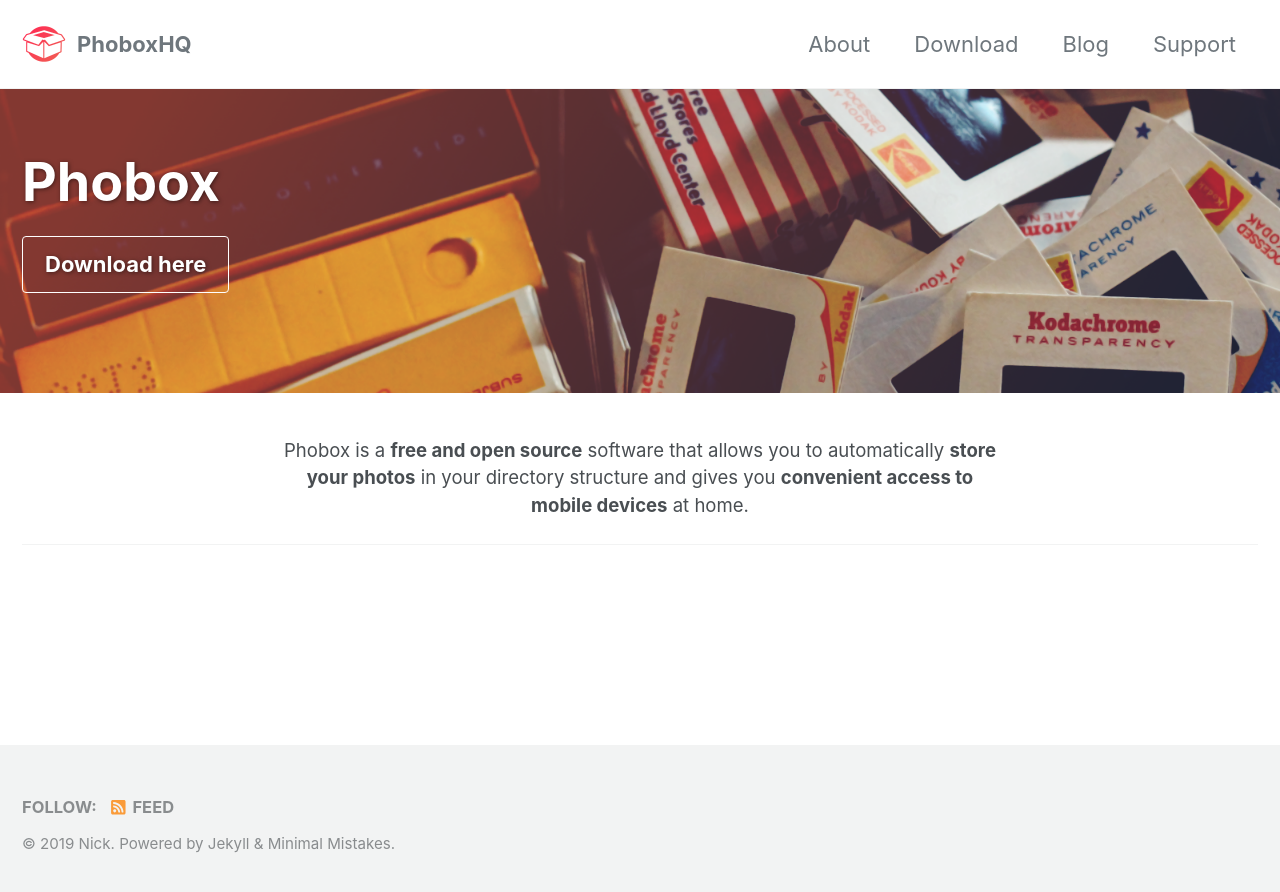
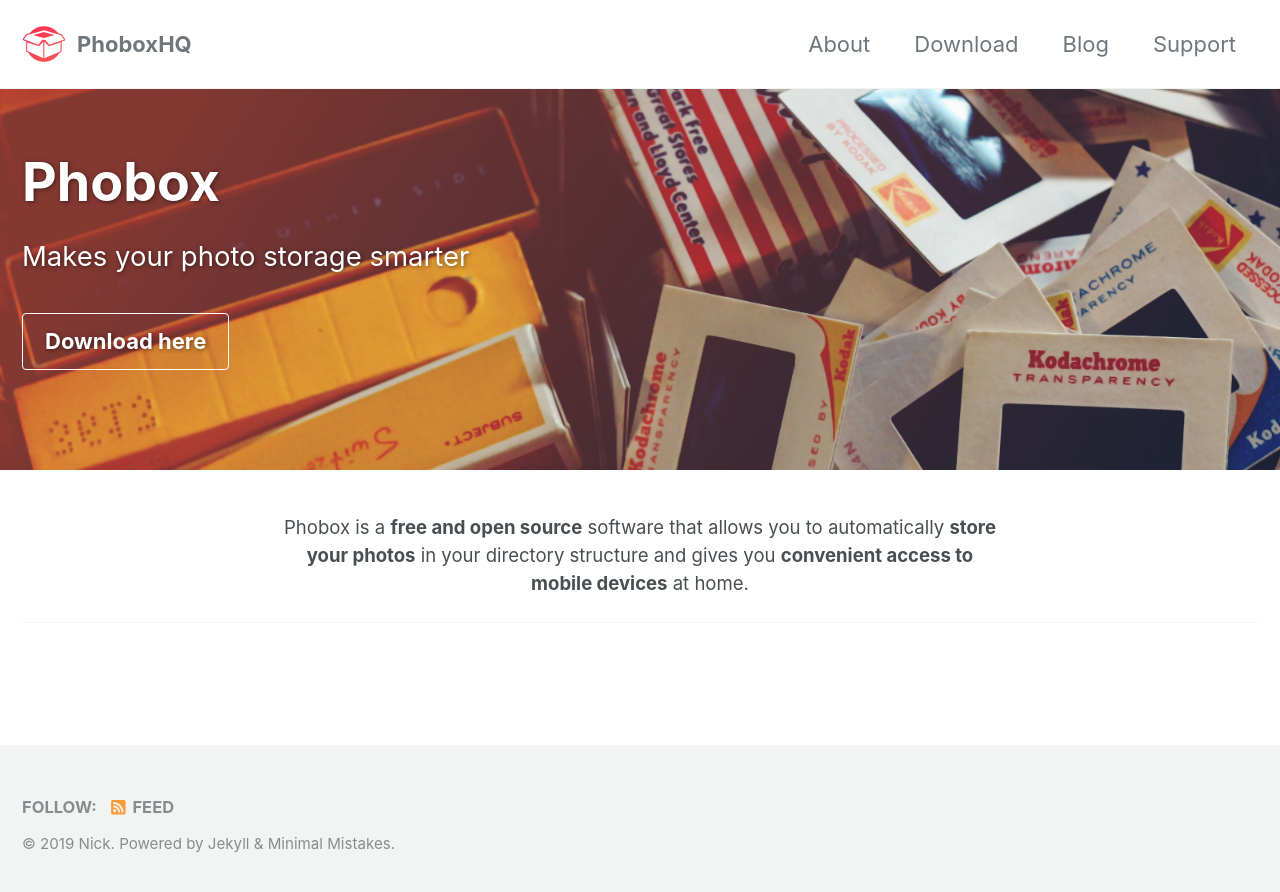
Before and after one commit to phoboxhq/home2, a Jekyll site: the page built from index.md, in a window 1280 px wide. Shown: the top 892 px of the page. Built offline with Jekyll 4.4.1, drawn with Linux system fonts in a browser that asks for light colours; cached includes are drawn as plain includes; nearby versions of some CDN libraries.

Commit message:
Update index.md

```diff
--- a/index.md
+++ b/index.md
@@ -7,6 +7,7 @@
     overlay_image: /assets/images/splash.png
     cta_label: Download here
     cta_url: /download/
+excerpt: Makes your photo storage smarter
 intro:
   - excerpt: 'Phobox is a **free and open source** software that allows you to automatically **store your photos** in your directory structure and gives you **convenient access to mobile devices** at home.'
 author_profile: false
```
